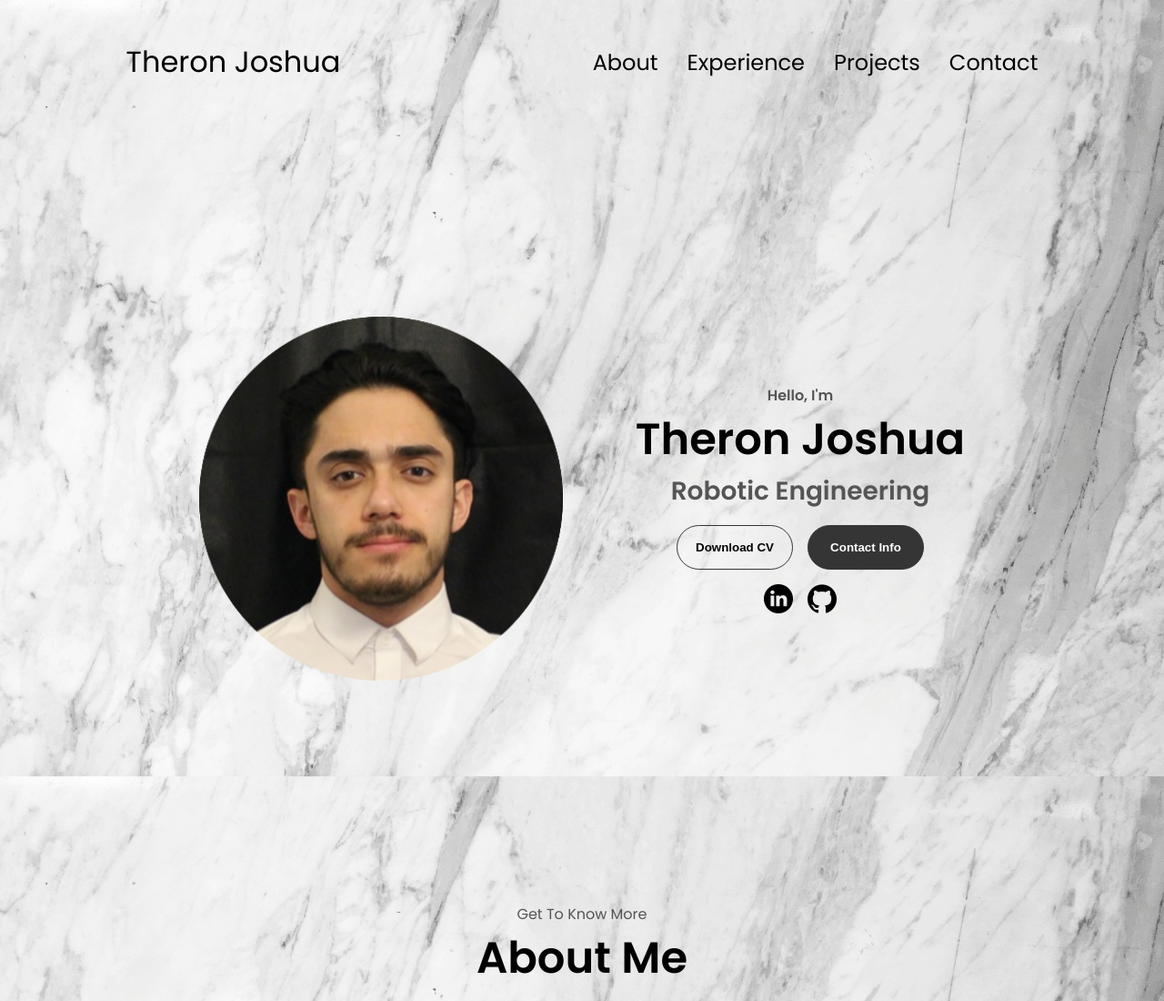
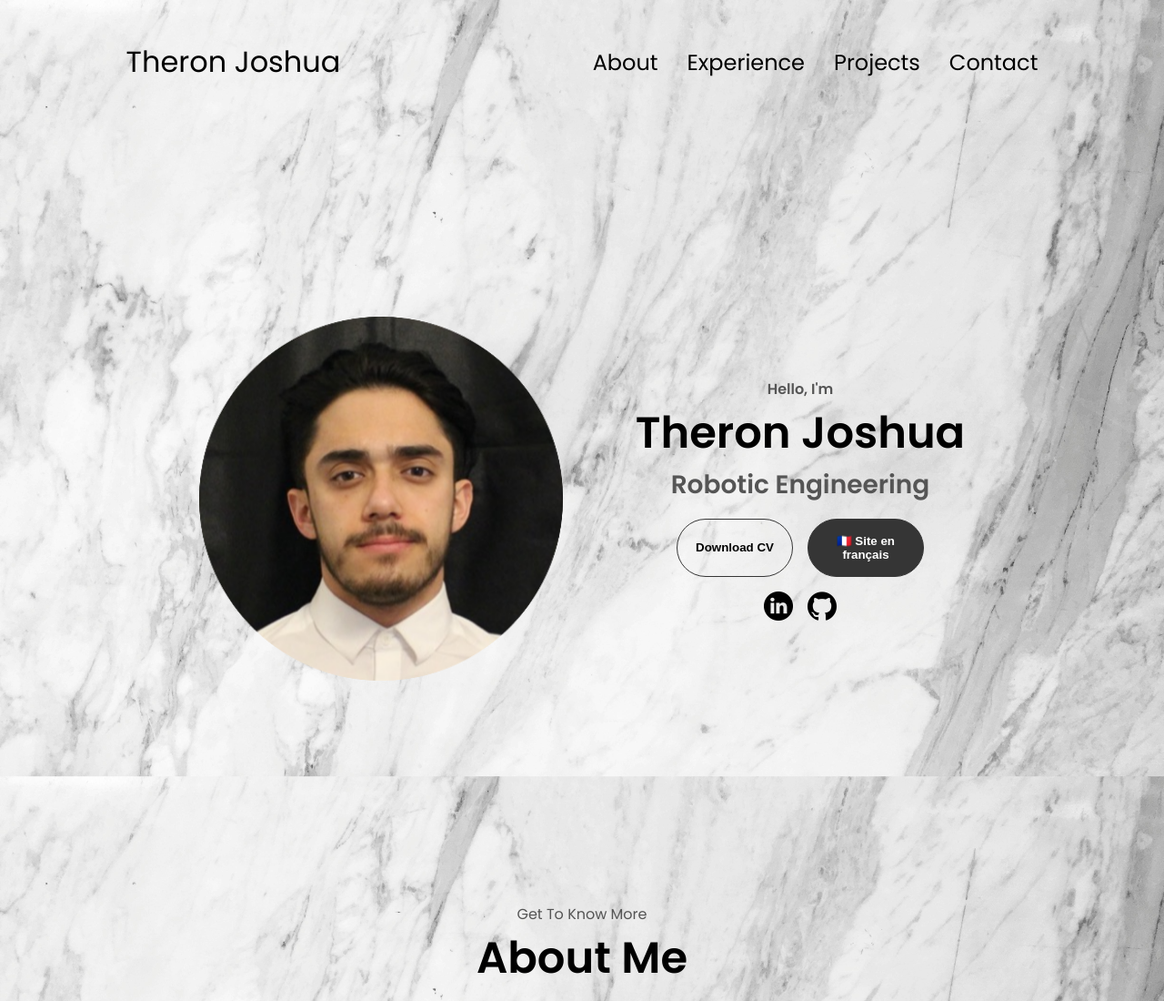
Before and after one commit to LaughingJosh/My-Website, a plain HTML site: page index.html in a window 1280 px wide. Shown: the top 1100 px of the page at 91% size. Drawn offline with Linux system fonts and the light colour scheme.

Commit message:
Add files via upload

```diff
--- a/index.html
+++ b/index.html
@@ -51,8 +51,8 @@
           >
             Download CV
           </button>
-          <button class="btn btn-color-1" onclick="location.href='./#contact'">
-            Contact Info
+          <button class="btn btn-color-1" onclick="location.href='https://laughingjosh.github.io/Portfolio-Theron-Joshua-FR/'">
+            🇫🇷 Site en français
           </button>
         </div>
         <div id="socials-container">
```
